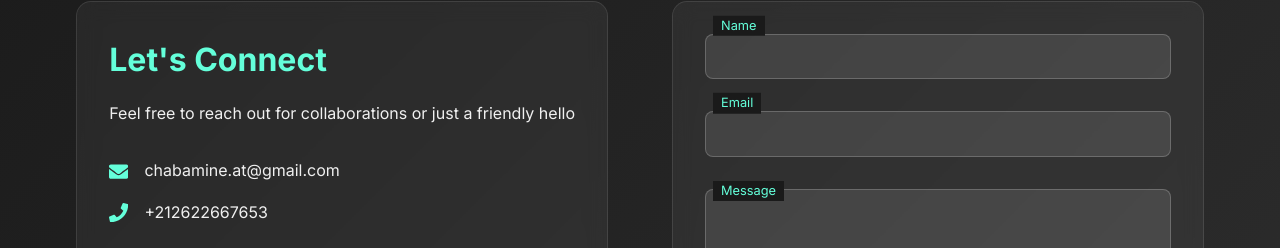
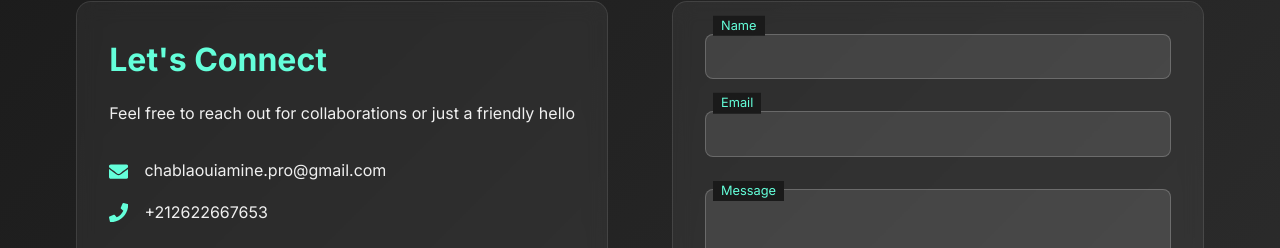
Before and after one commit to chablaouiamine/amine-portfolio, a React (Vite) app: page / in a window 1280 px wide. Shown: the part 4753-5001 px from the top of the page. Built offline with nearby package versions, Linux system fonts and the light colour scheme.

Commit message:
changed the email

```diff
--- a/src/components/ContactMe.tsx
+++ b/src/components/ContactMe.tsx
@@ -26,7 +26,7 @@ export default function ContactMe() {
           <div className="contact-details">
             <div className="contact-item">
               <FaEnvelope className="contact-icon" />
-              <span>chabamine.at@gmail.com</span>
+              <span>chablaouiamine.pro@gmail.com</span>
             </div>
             <div className="contact-item">
               <FaPhone className="contact-icon" />
```
